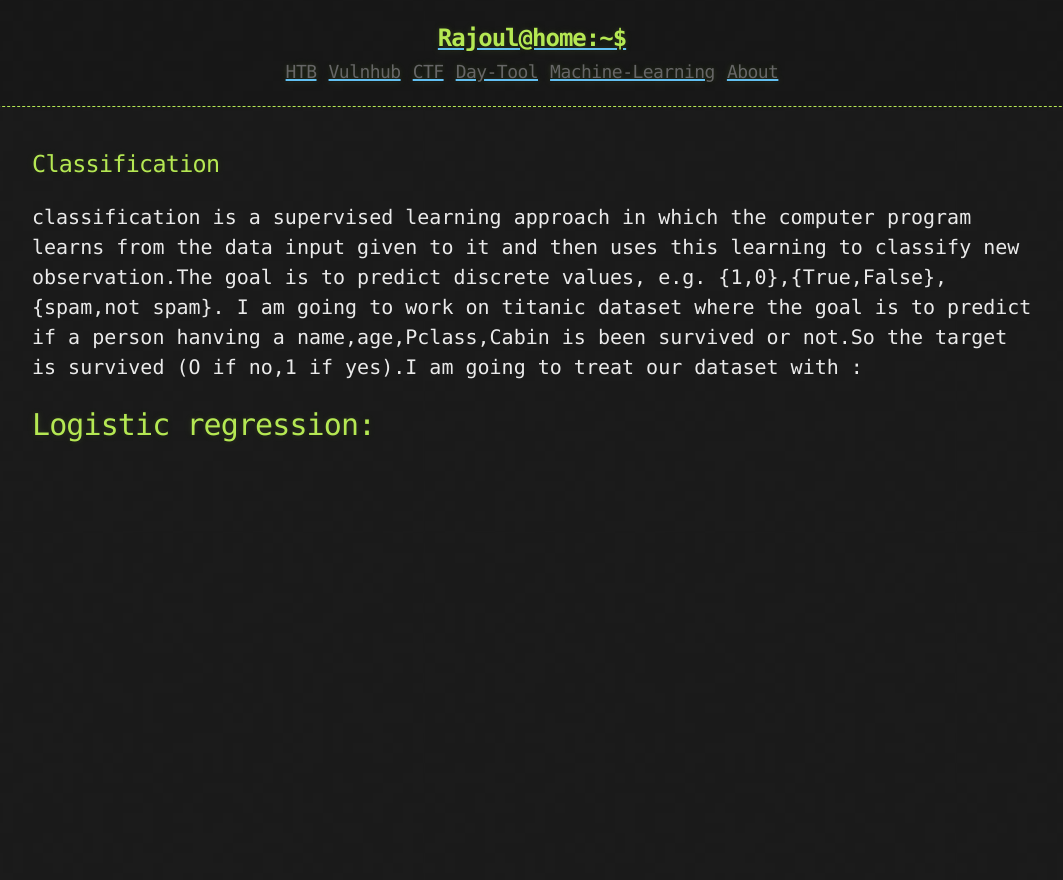
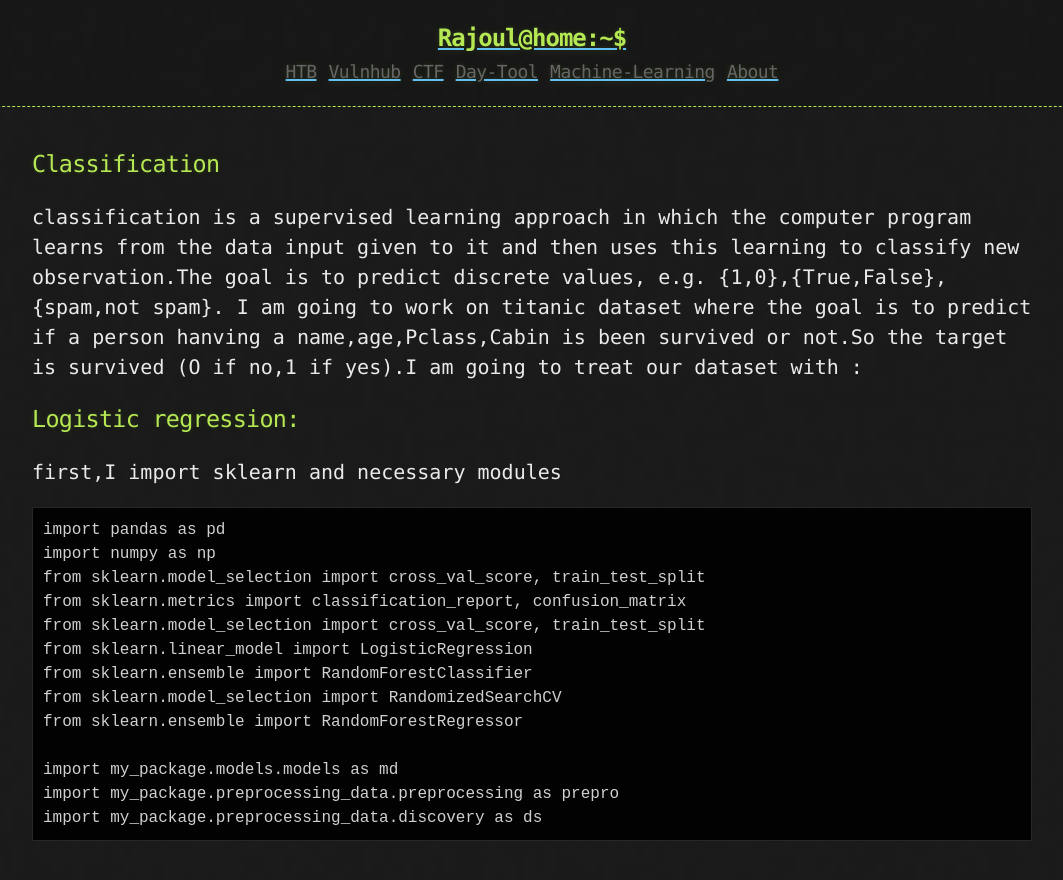
Before and after one commit to rajoul/rajoul.github.io, a Jekyll site: the page built from Machine_Learning/Classification.md, in a window 1280 px wide. Shown: the top 880 px of the page, without its empty margins (108-1171 px from the left). Built offline with Jekyll 4.4.1, drawn with Linux system fonts in a browser that asks for light colours; our own code applies the rules of GitHub Pages for plain Markdown files.

Commit message:
Update Classification.md

````diff
--- a/Machine_Learning/Classification.md
+++ b/Machine_Learning/Classification.md
@@ -1,6 +1,22 @@
-# Classification
+### Classification
 classification is a supervised learning approach in which the computer program learns from the data input given to it and then
 uses this learning to classify new observation.The goal is to predict discrete values, e.g. {1,0},{True,False},{spam,not spam}.
 I am going to work on titanic dataset where the goal is to predict if a person hanving a name,age,Pclass,Cabin is been survived
 or not.So the target is survived (O if no,1 if yes).I am going to treat our dataset with :
-## Logistic regression:
+# Logistic regression:
+first,I import sklearn and necessary modules
+```
+import pandas as pd
+import numpy as np
+from sklearn.model_selection import cross_val_score, train_test_split
+from sklearn.metrics import classification_report, confusion_matrix
+from sklearn.model_selection import cross_val_score, train_test_split
+from sklearn.linear_model import LogisticRegression
+from sklearn.ensemble import RandomForestClassifier
+from sklearn.model_selection import RandomizedSearchCV
+from sklearn.ensemble import RandomForestRegressor
+
+import my_package.models.models as md
+import my_package.preprocessing_data.preprocessing as prepro
+import my_package.preprocessing_data.discovery as ds
+```
````
